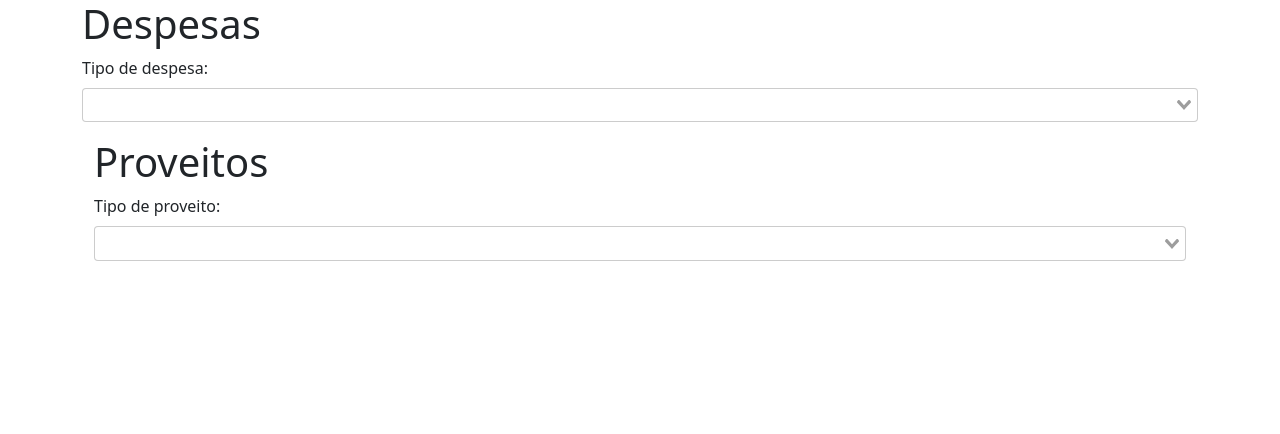
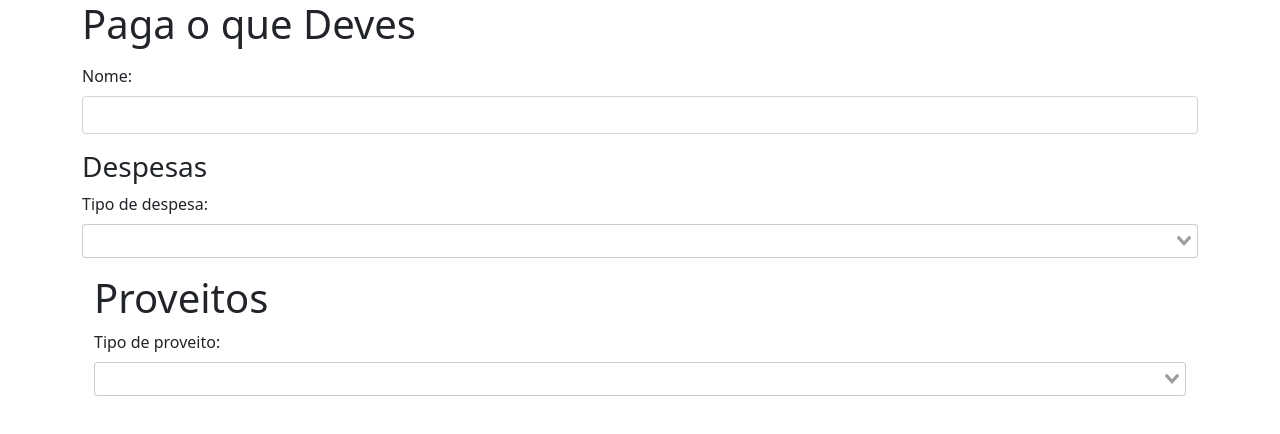
Before and after one commit to CristianaCostaPereira/Pay_What_You_Owe, a Vue app in the folder pay-what-you-owe/: page / in a window 1280 px wide. Shown: the top 434 px of the page. Built offline with nearby package versions, Linux system fonts and the light colour scheme; what vue-sweetalert2 would draw is missing.

Commit message:
input name added

```diff
--- a/pay-what-you-owe/src/App.vue
+++ b/pay-what-you-owe/src/App.vue
@@ -1,6 +1,5 @@
 <template>
   <div id="app">
-
     <Expense />
   </div>
 </template>
@@ -10,6 +9,7 @@ import Expense from './components/Expense.vue'
 
 export default {
   name: 'App',
+
   components: {
     Expense
   }
--- a/pay-what-you-owe/src/components/Expense.vue
+++ b/pay-what-you-owe/src/components/Expense.vue
@@ -1,10 +1,29 @@
 <template>
   <div>
     <div class="container">
-      <h1>Despesas</h1>
+      <h1 class="mb-3">Paga o que Deves</h1>
 
       <form @submit.prevent>
         <div class="mb-3">
+          <label
+            for="name"
+            class="form-label">
+
+            Nome:
+          </label>
+
+          <div class="input-group mb-3">
+            <input
+              id="name"
+              type="text"
+              class="form-control"
+              v-model="expense.name">
+          </div>
+        </div>
+
+        <div class="mb-3">
+          <h3>Despesas</h3>
+
           <label class="form-label">Tipo de despesa:</label>
 
           <v-select
@@ -83,10 +102,10 @@
         v-for="expense in expenses"
         :key="expense.id">
 
-        {{ expense.type }}: {{ expense.value + '€'}}
+        {{ expense.name }}: {{ expense.type + ' com valor pendente de '}} {{ expense.value + '€'}}
       </div>
 
-      <income />
+      <Income />
     </div>
   </div>
 </template>
@@ -102,6 +121,7 @@ export default {
   data () {
     return {
       expense: {
+        name: '',
         type: null,
         description: '',
         value: '',
@@ -143,6 +163,7 @@ export default {
     addExpensive() {
       let newExpense = {
         id: this.expenses.length + 1,
+        name: this.expense.name,
         type: this.expense.type.description,
         description: this.expense.description,
         value: this.expense.value,
```
